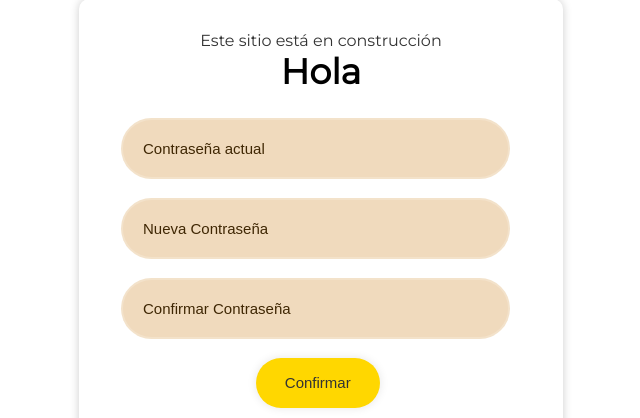
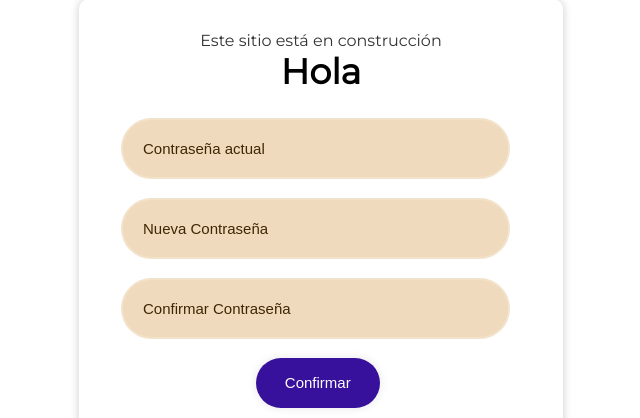
Before and after one commit to AngelRysu/achd-fail, a Flask app: template mysite/templates/dashboard.html in a window 1280 px wide, with the pointer over the restyled element. Shown: the part 174-592 px from the top of the page, without its empty margins (319-959 px from the left). Run offline with Flask 3, Linux system fonts and the light colour scheme; the template is opened without the code that fills it, so the values that code supplies are empty; parts of the project's set-up code (start-up, migrations or seed data) failed here and were passed over.

Commit message:
Cambio de color en .confir de dashboard

```diff
--- a/mysite/templates/dashboard.html
+++ b/mysite/templates/dashboard.html
@@ -51,7 +51,8 @@
             transition: .3s;
         }
         .main .Confirmar:hover{
-            background-color: gold;
+            background-color: #37109b;
+            color: white;
         }
         .main h1{
             font-size: 35px;
```
